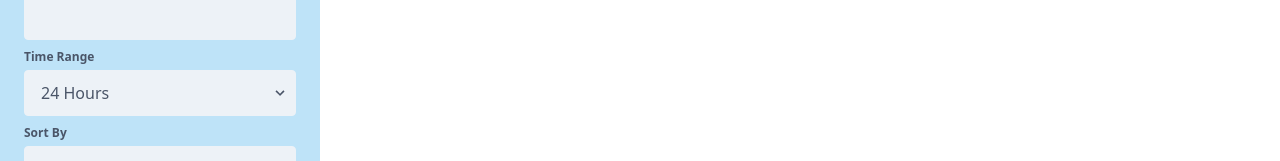
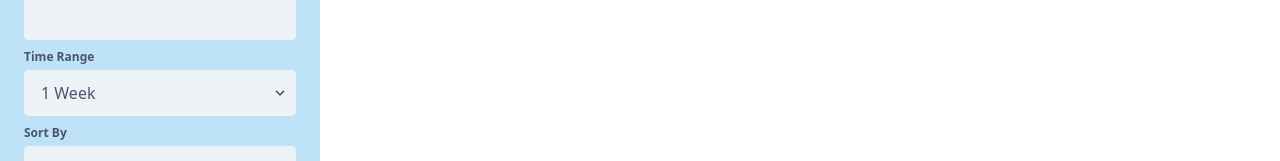
Before and after one commit to jonluca/sony-search, a React (Vite) app: page / in a window 1280 px wide. Shown: the part 164-325 px from the top of the page. Built offline with nearby package versions, Linux system fonts and the light colour scheme.

Commit message:
Tweaks to settings

```diff
--- a/src/api.tsx
+++ b/src/api.tsx
@@ -51,7 +51,7 @@ export class PushshiftAPI {
         case /bank_account_bonus_week_/.test(permalink):
           data.data[i].thread = "Bank Account Bonus";
           break;
-        case /question_thread_/.test(permalink):
+        case /(question_thread_|newbie_question_)/.test(permalink):
           data.data[i].thread = "Daily Question";
           break;
         case /discussion_thread_/.test(permalink):
@@ -72,8 +72,8 @@ export class PushshiftAPI {
         case /weekly_offtopic_thread_week_/.test(permalink):
           data.data[i].thread = "Off Topic";
           break;
-        case /trip_reports_and_churning_success_stories_/.test(permalink):
-          data.data[i].thread = "Trip Reports & Success";
+        case /(trip_reports_and_churning_success_stories_|storytime_weekly_|trip_report_weekly_)/.test(permalink):
+          data.data[i].thread = "Trip Report/Storytime";
           break;
         default:
           data.data[i].thread = "";
--- a/src/app.tsx
+++ b/src/app.tsx
@@ -22,7 +22,7 @@ export class App extends React.Component<{}, AppState> {
     this.state = {
       query: "",
       author: "",
-      after: null,
+      after: "7d",
       sortType: "created_utc",
       sort: "desc",
       filter: "",
@@ -287,10 +287,10 @@ export class App extends React.Component<{}, AppState> {
               <select onChange={this.handleAfterDateChange}
                       value={this.state.after}
                       className="block appearance-none w-full bg-gray-200 border border-gray-200 text-gray-700 py-3 px-4 pr-8 rounded leading-tight focus:outline-none focus:bg-white focus:border-gray-500">
-                <option value="1d">24 Hours</option>
+                <option value="1d">1 Day</option>
                 <option value="7d">1 Week</option>
                 <option value="31d">1 Month</option>
-                <option value="90d">90 Days</option>
+                <option value="90d">3 Months</option>
                 <option value="182d">6 Months</option>
                 <option value="1y">1 Year</option>
                 <option value="">Any</option>
```
